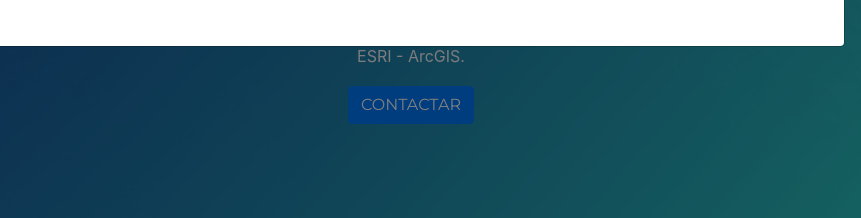
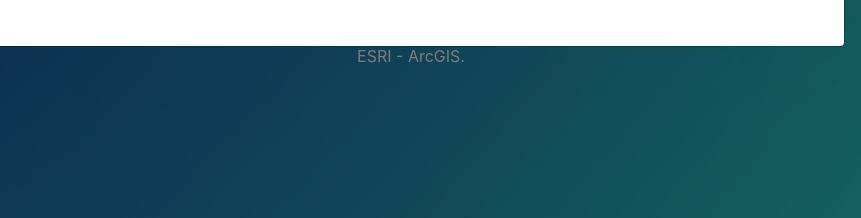
Before and after one commit to WUrbinaS/Perfil-Profesional-1, a website with bundled scripts: page index.html in a window 1280 px wide. Shown: the part 582-800 px from the top of the page, 419-1280 px from the left. Built offline with nearby package versions, Linux system fonts and the light colour scheme; a web font is replaced by a local one.

Commit message:
Se comento el boton de contactar hasta tener la funcionalidad

```diff
--- a/index.html
+++ b/index.html
@@ -152,7 +152,7 @@
                 <p class="text-light">
                   Ingeniero en Sistemas e Informática, con especialización en desarrollo experto GIS (Esri - España). Analista desarrollador GIS con implementaciones en visores (nativo y web appbuilder), automatizaciones de tareas SIG/GIS (python -arcpy), aplicaciones web y móviles en tecnología ESRI - ArcGIS.
                 </p>
-                <a class="btn btn-primary btn-xl text-uppercase js-scroll-trigger" href="#contact">Contactar</a>
+                <!--<a class="btn btn-primary btn-xl text-uppercase js-scroll-trigger" href="#contact">Contactar</a>-->
               </div>
             </div>
           </div>
```
